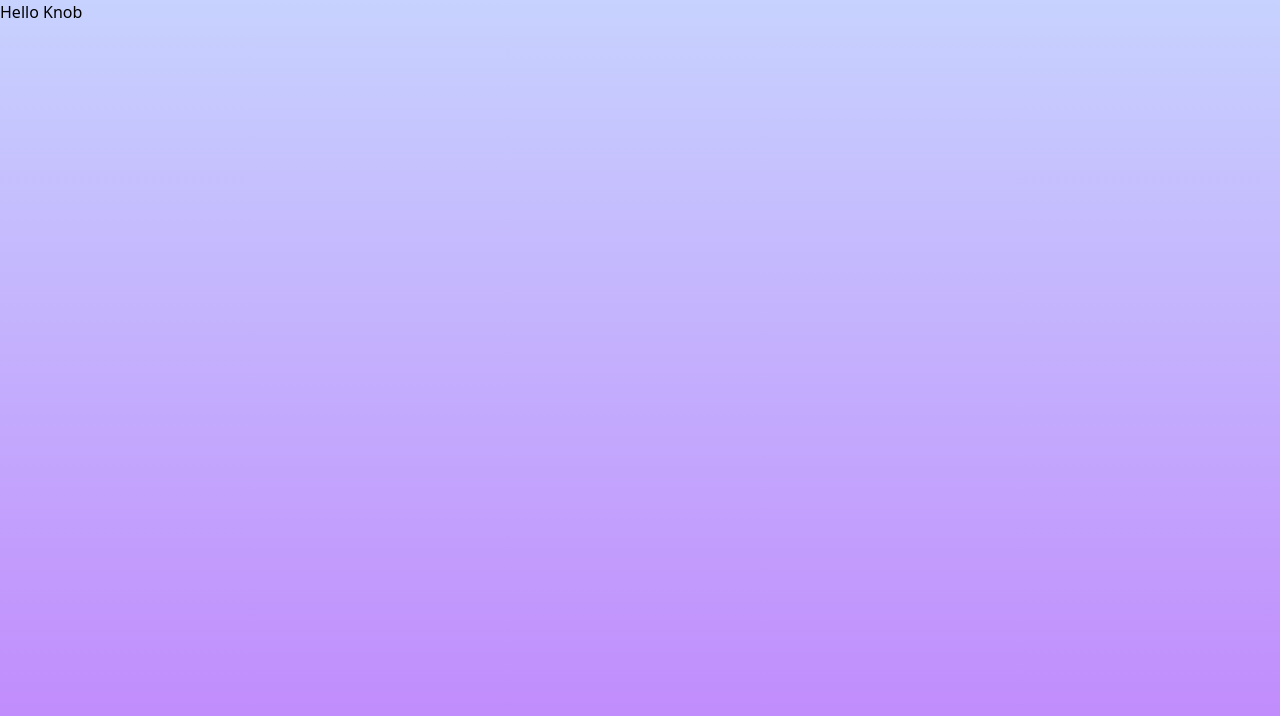
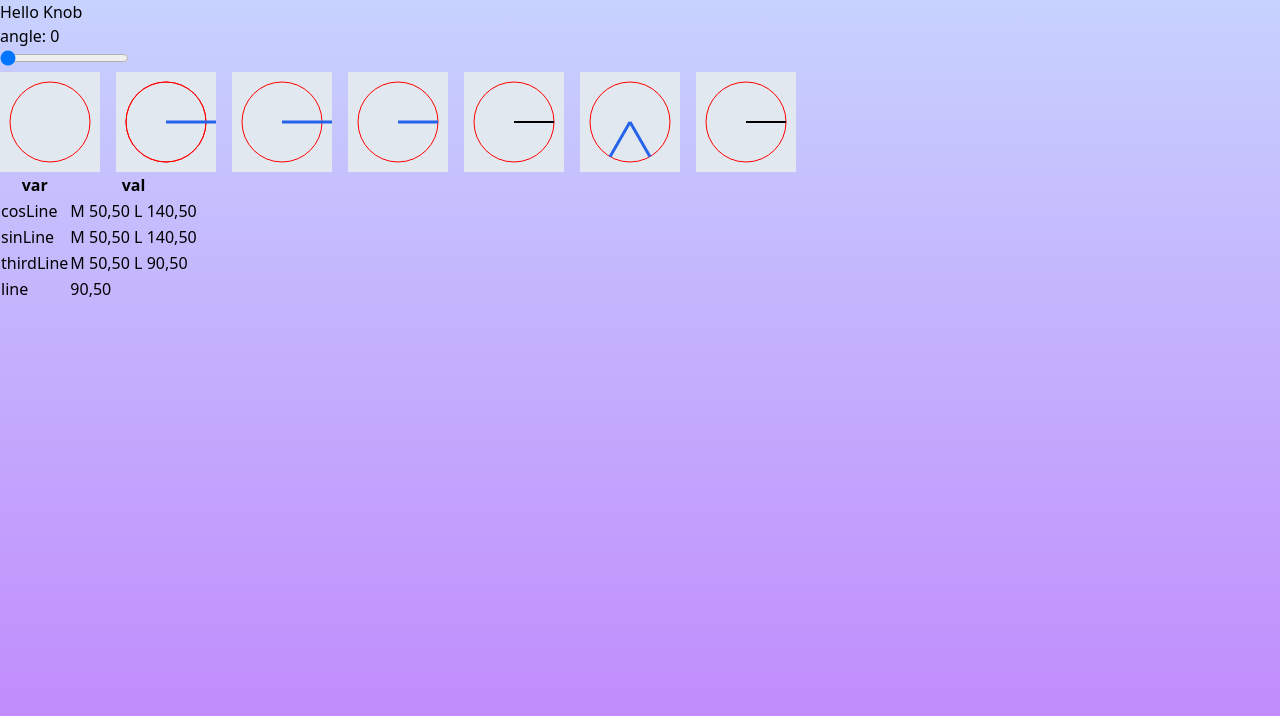
Before and after one commit to slipmatio/control-knob, a Vue app: page / in a window 1280 px wide. Shown: the top 716 px of the page. Built offline with nearby package versions, Linux system fonts and the light colour scheme.

Commit message:
practicing math

```diff
--- a/src/App.vue
+++ b/src/App.vue
@@ -1,8 +1,38 @@
 <script setup lang="ts">
+import { ref, onMounted, computed } from 'vue'
+import ControlKnob from './ControlKnob.vue'
+
+const foo = ref(5)
+const ready = ref(false)
 console.log('Hello knob.')
+
+const RADIUS = 40
+const MID_X = 50
+const MID_Y = 50
+const MIN_RADIANS = (4 * Math.PI) / 3
+const MAX_RADIANS = -Math.PI / 3
+const strokeWidth = 17
+const secondaryColor = '#dcdfe6'
+
+const minX = computed(() => MID_X + Math.cos(MIN_RADIANS) * RADIUS)
+const minY = computed(() => MID_Y - Math.sin(MIN_RADIANS) * RADIUS)
+const maxX = computed(() => MID_X + Math.cos(MAX_RADIANS) * RADIUS)
+const maxY = computed(() => MID_Y - Math.sin(MAX_RADIANS) * RADIUS)
+
+const rangePath = computed(
+  () => `M ${minX.value} ${minY.value} A ${RADIUS} ${RADIUS} 0 1 1 ${maxX.value} ${maxY.value}`
+)
+
+onMounted(() => {
+  ready.value = true
+})
 </script>
 <template>
   <div>
     <h2>Hello Knob</h2>
+
+    <div>
+      <ControlKnob />
+    </div>
   </div>
 </template>
--- /dev/null
+++ b/src/ControlKnob.vue
@@ -0,0 +1,176 @@
+<script setup lang="ts">
+import { ref, onMounted, computed } from 'vue'
+const ready = ref(false)
+
+// PI radians = 180 degrees
+// 2PI radians = 360 degrees
+// 1 radian = 180/PI degrees = 57.2957795 degrees
+
+const RADIUS = 40
+const MID_X = 50
+const MID_Y = 50
+const rad = 180 / Math.PI
+const controlAngle = ref(0)
+// const strokeWidth = 1
+
+const origo = {
+  x: MID_X,
+  y: MID_Y,
+}
+
+// const MIN_DEGREES = 60
+// const MIN_RADIANS = (Math.PI * radian) / 3
+// const MAX_DEGREES = 300
+// const MAX_RADIANS = 4 * Math.PI * radian
+
+// const secondaryColor = '#dcdfe6'
+// const stepSize = 1
+
+// const minX = computed(() => MID_X + Math.cos(MIN_RADIANS) * RADIUS)
+// const minY = computed(() => MID_Y - Math.sin(MIN_RADIANS) * RADIUS)
+// const maxX = computed(() => MID_X + Math.cos(MAX_RADIANS) * RADIUS)
+// const maxY = computed(() => MID_Y - Math.sin(MAX_RADIANS) * RADIUS)
+
+// const firstLine = `M ${origo.x},${origo.y} L ${origo.x + RADIUS},50`
+
+function degToRad(degrees: number) {
+  return (degrees * Math.PI) / 180
+}
+
+const cosLine = `M ${origo.x},${origo.y} L ${50 + Math.cos(-Math.PI) * -RADIUS * 2 + 10},50`
+const sinLine = `M ${origo.x},${origo.y} L ${50 + Math.sin(Math.PI / 2) * RADIUS * 2 + 10},50`
+
+// const angle = ((1 * Math.PI) / 4) * rad
+const angle1 = 60
+const angle2 = 120
+
+const rad1 = Math.PI / 3
+const rad2 = (2 * Math.PI) / 3
+
+// const thirdLine = `M ${origo.x},${origo.y} L ${RADIUS * Math.cos(angle)},${
+//   RADIUS * Math.sin(angle)
+// }`
+const thirdLine = computed(
+  () =>
+    `M ${origo.x},${origo.y} L ${50 + Math.cos(degToRad(controlAngle.value)) * RADIUS},${
+      50 + Math.sin(degToRad(controlAngle.value)) * RADIUS
+    }`
+)
+const line1 = computed(
+  () => `M ${origo.x},${origo.y} L ${50 + Math.cos(rad1) * RADIUS},${50 + Math.sin(rad1) * RADIUS}`
+)
+const line2 = computed(
+  () => `M ${origo.x},${origo.y} L ${50 + Math.cos(rad2) * RADIUS},${50 + Math.sin(rad2) * RADIUS}`
+)
+
+const lineEndX = computed(() => {
+  return 50 + Math.cos(degToRad(controlAngle.value)) * RADIUS
+})
+
+const lineEndY = computed(() => {
+  return 50 + Math.sin(degToRad(controlAngle.value)) * RADIUS
+})
+
+// const rangePath = computed(
+//   () => `M ${minX.value} ${minY.value} A ${RADIUS} ${RADIUS} 0 1 1 ${maxX.value} ${maxY.value}`
+// )
+
+onMounted(() => {
+  ready.value = true
+})
+</script>
+<template>
+  <div>
+    <p>angle: {{ controlAngle }}</p>
+    <input type="range" min="0" max="360" v-model="controlAngle" />
+  </div>
+
+  <div class="flex flex-row space-x-4">
+    <svg :width="100" :height="100" viewBox="0 0 100 100" class="text-red-500 bg-slate-200">
+      <circle cx="50" cy="50" r="40" stroke="red" fill="transparent" stroke-width="1" />
+    </svg>
+    <svg :width="100" :height="100" viewBox="0 0 100 100" class="text-red-500 bg-slate-200">
+      <circle cx="50" cy="50" r="40" stroke="red" fill="transparent" stroke-width="1" />
+      <circle cx="50" cy="50" r="40" stroke="red" fill="transparent" stroke-width="1" />
+      <path
+        :d="cosLine"
+        :stroke-width="3"
+        stroke="currentColor"
+        class="text-blue-600"
+        fill="transparent"
+      ></path>
+    </svg>
+    <svg :width="100" :height="100" viewBox="0 0 100 100" class="text-red-500 bg-slate-200">
+      <circle cx="50" cy="50" r="40" stroke="red" fill="transparent" stroke-width="1" />
+      <path
+        :d="sinLine"
+        :stroke-width="3"
+        stroke="currentColor"
+        class="text-blue-600"
+        fill="transparent"
+      ></path>
+    </svg>
+    <svg :width="100" :height="100" viewBox="0 0 100 100" class="text-red-500 bg-slate-200">
+      <circle cx="50" cy="50" r="40" stroke="red" fill="transparent" stroke-width="1" />
+      <path
+        :d="thirdLine"
+        :stroke-width="3"
+        stroke="currentColor"
+        class="text-blue-600"
+        fill="transparent"
+      ></path>
+    </svg>
+    <svg :width="100" :height="100" viewBox="0 0 100 100" class="text-red-500 bg-slate-200">
+      <circle cx="50" cy="50" r="40" stroke="red" fill="transparent" stroke-width="1" />
+      <line x1="50" y1="50" :x2="lineEndX" :y2="lineEndY" stroke="black" stroke-width="2" />
+    </svg>
+    <svg :width="100" :height="100" viewBox="0 0 100 100" class="text-red-500 bg-slate-200">
+      <circle cx="50" cy="50" r="40" stroke="red" fill="transparent" stroke-width="1" />
+      <path
+        :d="line1"
+        :stroke-width="3"
+        stroke="currentColor"
+        class="text-blue-600"
+        fill="transparent"
+      ></path>
+      <path
+        :d="line2"
+        :stroke-width="3"
+        stroke="currentColor"
+        class="text-blue-600"
+        fill="transparent"
+      ></path>
+    </svg>
+    <svg :width="100" :height="100" viewBox="0 0 100 100" class="text-red-500 bg-slate-200">
+      <circle cx="50" cy="50" r="40" stroke="red" fill="transparent" stroke-width="1" />
+      <line x1="50" y1="50" :x2="lineEndX" :y2="lineEndY" stroke="black" stroke-width="2" />
+    </svg>
+  </div>
+
+  <div>
+    <table>
+      <thead>
+        <th>var</th>
+        <th>val</th>
+      </thead>
+      <tbody>
+        <tr>
+          <td>cosLine</td>
+          <td>{{ cosLine }}</td>
+        </tr>
+        <tr>
+          <td>sinLine</td>
+          <td>{{ sinLine }}</td>
+        </tr>
+        <tr>
+          <td>thirdLine</td>
+          <td>{{ thirdLine }}</td>
+        </tr>
+        <tr>
+          <td>line</td>
+          <td>{{ lineEndX }},{{ lineEndY }}</td>
+        </tr>
+      </tbody>
+    </table>
+  </div>
+</template>
--- a/tsconfig.json
+++ b/tsconfig.json
@@ -9,6 +9,7 @@
     "lib": ["esnext", "dom"],
     "types": ["vite/client", "cypress"],
     "resolveJsonModule": true,
+    "allowJs": true,
     "plugins": [{ "name": "@vuedx/typescript-plugin-vue" }],
     "paths": {
       "@/*": ["./src/*"]
```
Also changed, not shown: 2 other files (tests, documents, lock files or other folders).
